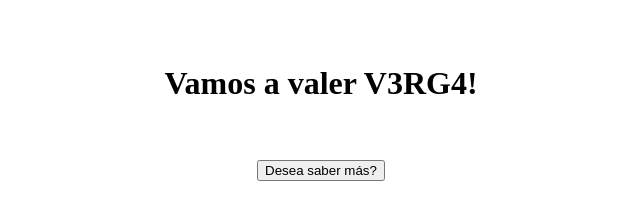
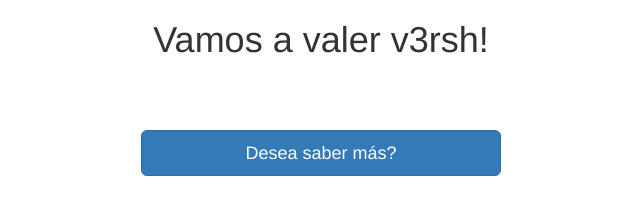
Before and after one commit to JavierT90/SA_ProyectoMed, a website: page indice.html in a window 1280 px wide. Shown: the whole page, without its empty margins (319-959 px from the left). Drawn offline with nearby package versions, Linux system fonts and the light colour scheme.

Commit message:
Poniendo cosas

```diff
--- a/indice.html
+++ b/indice.html
@@ -1,15 +1,38 @@
 <html>
   <head>
     <title>Grupo 3</title>
+    <link rel="stylesheet" href="https://maxcdn.bootstrapcdn.com/bootstrap/3.3.7/css/bootstrap.min.css">
+
+    <!-- jQuery library -->
+    <script src="https://ajax.googleapis.com/ajax/libs/jquery/3.3.1/jquery.min.js"></script>
+
+    <!-- Latest compiled JavaScript -->
+    <script src="https://maxcdn.bootstrapcdn.com/bootstrap/3.3.7/js/bootstrap.min.js"></script>
   </head>
   <body>
     <center>
-      <br>
-      <br>
-      <h1>Vamos a valer V3RG4!</h1>
-      <br>
-      <br>
-      <input type="button" value="Desea saber más?">
+      <div class="container">
+        <div class="row">
+          <div class="col-sm-12">
+            <center>
+              <h1>
+                Vamos a valer v3rsh!
+              </h1>
+            </center>
+          </div>
+        </div>
+        <br>
+        <br>
+        <br>
+        <div class="row">
+          <div class="col-sm-4"></div>
+          <div class="col-sm-4">
+            <button class="btn btn-lg btn-primary btn-block" type="submit">Desea saber más?</button>
+          </div>
+          <div class="col-sm-4"></div>
+        </div>
+      </div>
+
     </center>
   </body>
 </html>
--- a/package.json
+++ b/package.json
@@ -18,6 +18,7 @@
   },
   "homepage": "https://github.com/JavierT90/SA_ProyectoMed#readme",
   "dependencies": {
+    "bootstrap": "^4.1.0",
     "cors": "^2.8.4",
     "express": "^4.16.3",
     "mysql": "^2.15.0",
```
Also changed, not shown: 1 other file.
